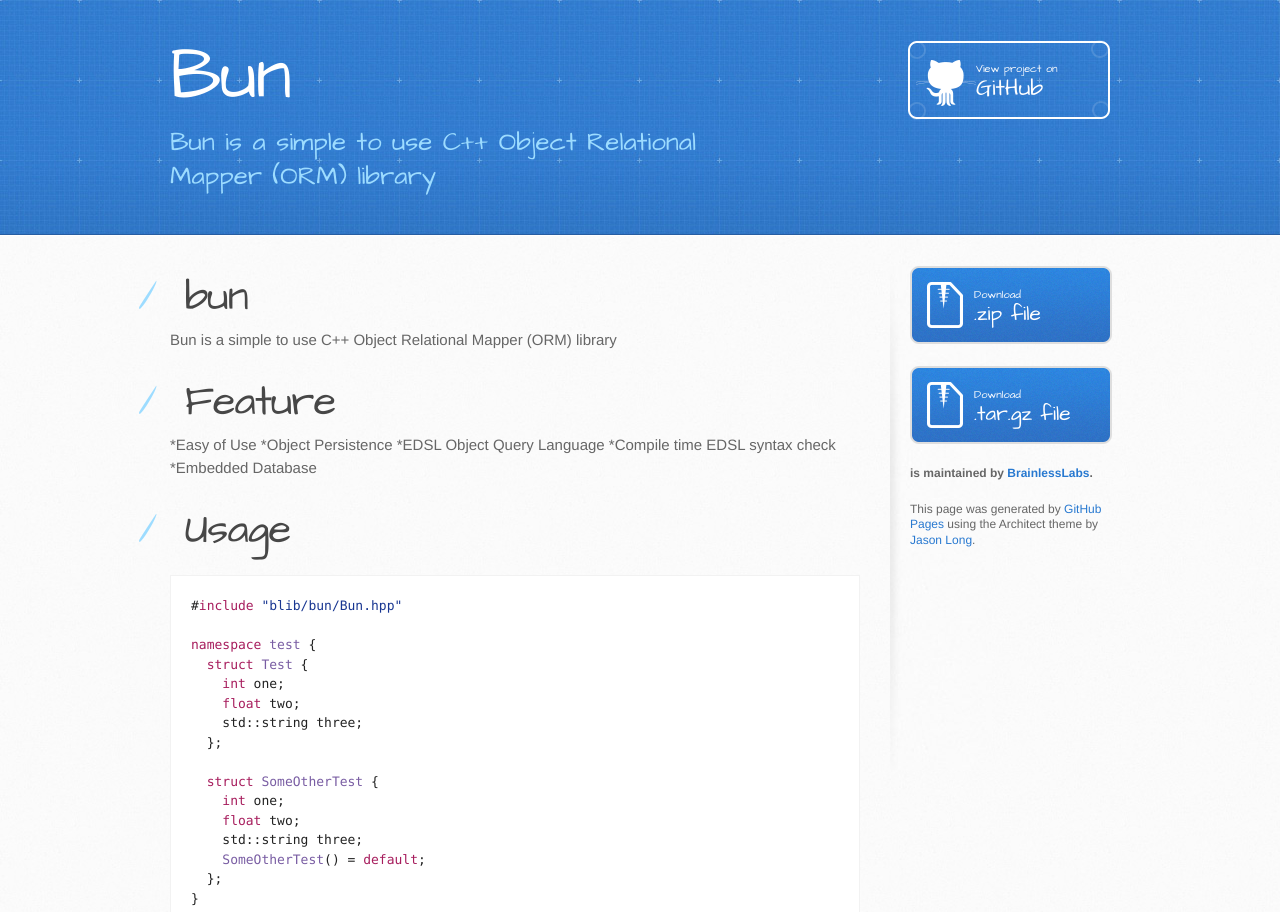
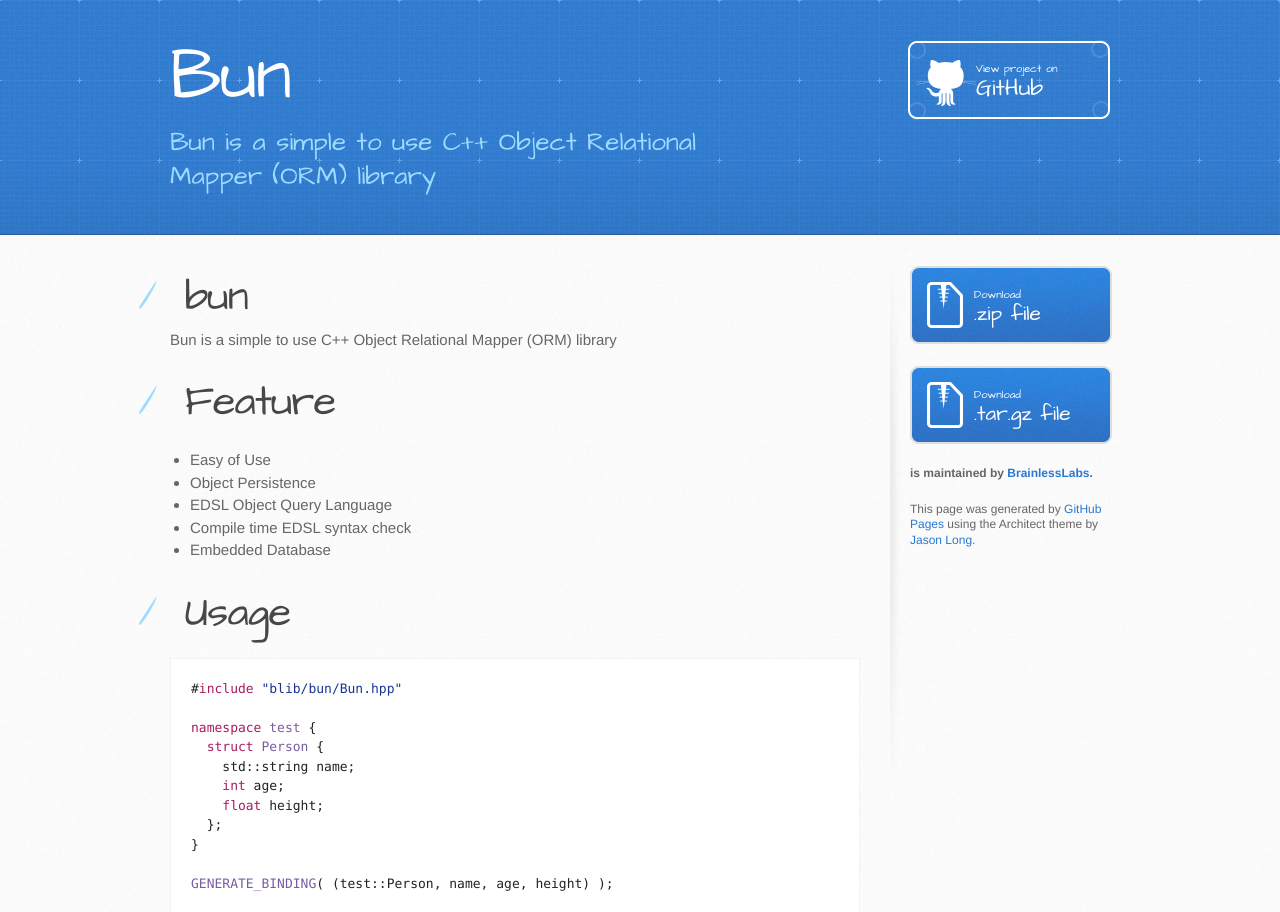
Before and after one commit to BrainlessLabs/bun, a plain HTML site: page index.html in a window 1280 px wide. Shown: the top 912 px of the page. Drawn offline with Linux system fonts and the light colour scheme.

```diff
--- a/index.html
+++ b/index.html
@@ -36,31 +36,18 @@
 <h1>
 <a id="feature" class="anchor" href="#feature" aria-hidden="true"><span aria-hidden="true" class="octicon octicon-link"></span></a>Feature</h1>
 
-<p>*Easy of Use
-*Object Persistence
-*EDSL Object Query Language
-*Compile time EDSL syntax check
-*Embedded Database</p>
+<ul>
+<li>Easy of Use</li>
+<li>Object Persistence</li>
+<li>EDSL Object Query Language</li>
+<li>Compile time EDSL syntax check</li>
+<li>Embedded Database</li>
+</ul>
 
 <h1>
 <a id="usage" class="anchor" href="#usage" aria-hidden="true"><span aria-hidden="true" class="octicon octicon-link"></span></a>Usage</h1>
 
 <div class="highlight highlight-source-c++"><pre>#<span class="pl-k">include</span> <span class="pl-s"><span class="pl-pds">"</span>blib/bun/Bun.hpp<span class="pl-pds">"</span></span>
-
-<span class="pl-k">namespace</span> <span class="pl-en">test</span> {
-  <span class="pl-k">struct</span> <span class="pl-en">Test</span> {
-    <span class="pl-k">int</span> one;
-    <span class="pl-k">float</span> two;
-    std::string three;
-  };
-
-  <span class="pl-k">struct</span> <span class="pl-en">SomeOtherTest</span> {
-    <span class="pl-k">int</span> one;
-    <span class="pl-k">float</span> two;
-    std::string three;
-    <span class="pl-en">SomeOtherTest</span>() = <span class="pl-k">default</span>;
-  };
-}
 
 <span class="pl-k">namespace</span> <span class="pl-en">test</span> {
   <span class="pl-k">struct</span> <span class="pl-en">Person</span> {
```
Also changed, not shown: params.json (+1 -1 lines).
